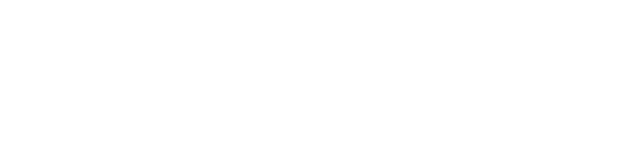
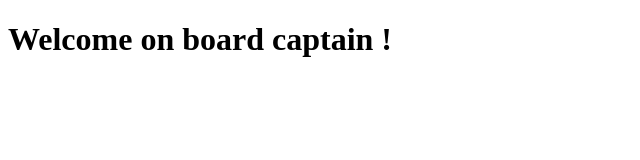
Before and after one commit to M-U-C-K-A/Git-course, a plain HTML site: page index.html in a window 1280 px wide. Shown: the whole page, without its empty margins (0-640 px from the left). Drawn offline with Linux system fonts and the light colour scheme.

Commit message:
ajout d'un h1

```diff
--- a/index.html
+++ b/index.html
@@ -9,6 +9,7 @@
     <title>Projet GIT</title>
 </head>
 <body>
-
+    <h1>Welcome on board captain !</h1>
+    <!--“Once upon a midnight dreary, while I pondered, weak and weary ... Quoth the Raven, Nevermore.”-->
 </body>
 </html>
```
